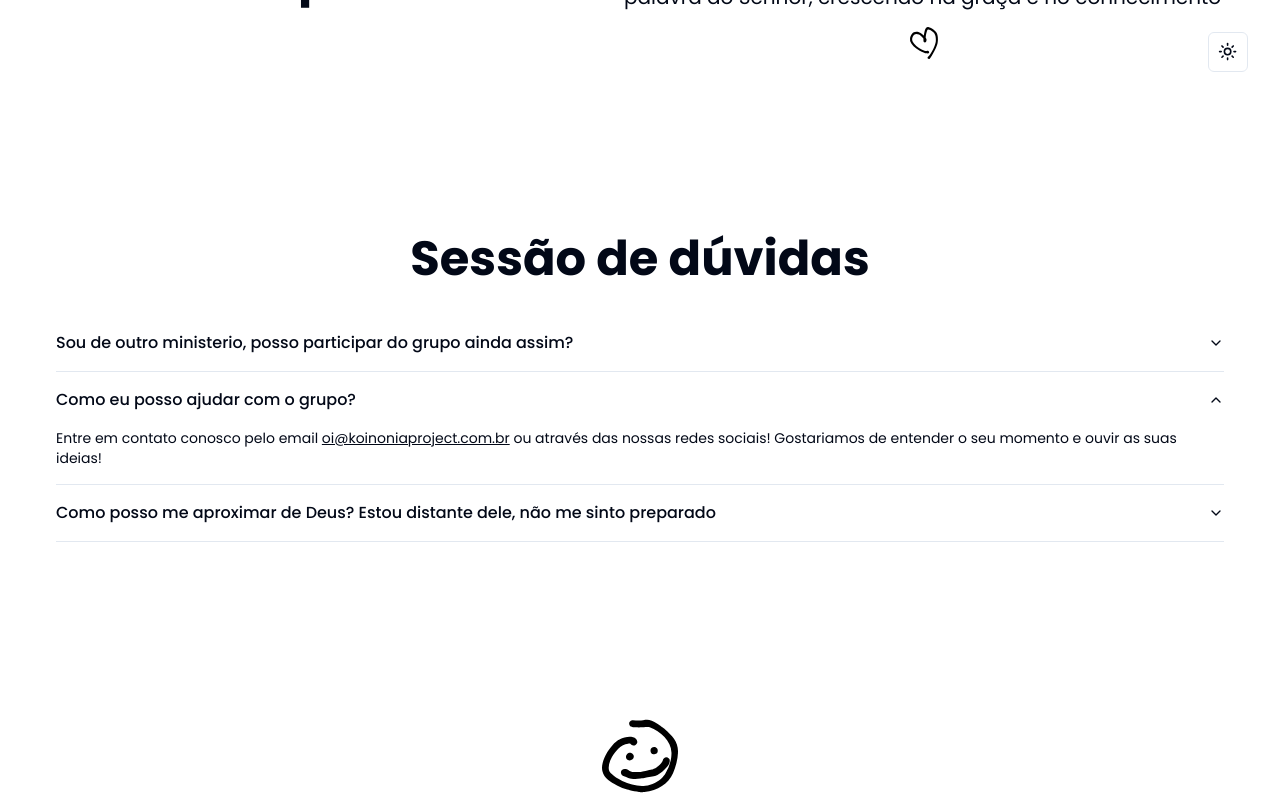
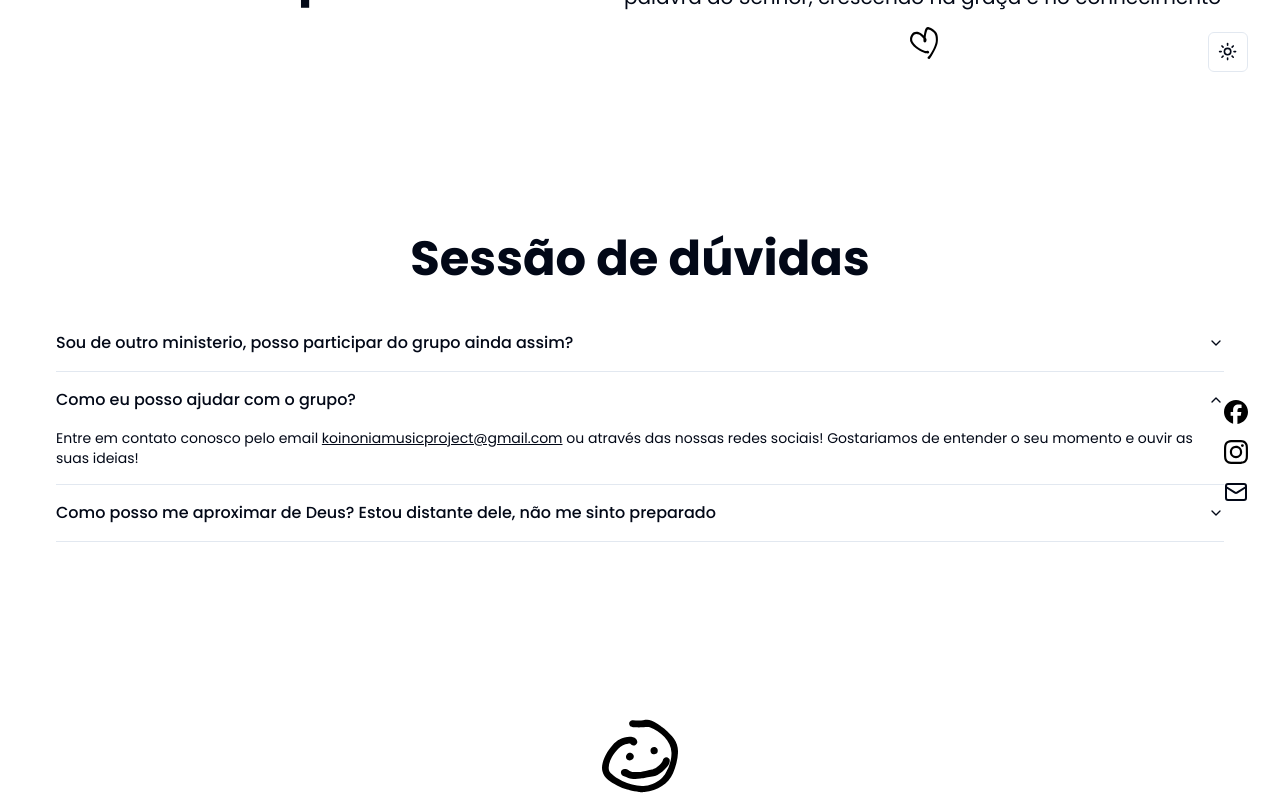
Before and after one commit to LucasTI79/koinonia, a Next.js app: page / in a window 1280 px wide. Both pictures are taken after a click on the button "Como eu posso ajudar com o grupo?". Shown: the part 1025-1825 px from the top of the page. Built offline with nearby package versions, Linux system fonts and the light colour scheme.

Commit message:
feat: link to email

```diff
--- a/src/app/page.tsx
+++ b/src/app/page.tsx
@@ -8,6 +8,7 @@ import { Cross } from "@/components/icons/Cross";
 import { Heart } from "@/components/icons/Heart";
 import { Arrow } from "@/components/icons/Arrow";
 import { Accordion, AccordionContent, AccordionItem, AccordionTrigger } from "@/components/ui/accordion";
+import { Mail } from "lucide-react";
 
 export default function Home() {
   return (
@@ -58,50 +59,17 @@ export default function Home() {
           <AccordionItem value="item-1">
             <AccordionTrigger>Como eu posso ajudar com o grupo?</AccordionTrigger>
             <AccordionContent>
-              Entre em contato conosco pelo email <a className="pointer underline" href="mailto:oi@koinoniaproject.com.br?subject=Quero conhecer mais o Koinonia" target="_blank">oi@koinoniaproject.com.br</a> ou através das nossas redes sociais! Gostariamos de entender o seu momento e ouvir as suas ideias!
+              Entre em contato conosco pelo email <a className="pointer underline" href="mailto:koinoniamusicproject@gmail.com?subject=Quero conhecer mais o Koinonia" target="_blank">koinoniamusicproject@gmail.com</a> ou através das nossas redes sociais! Gostariamos de entender o seu momento e ouvir as suas ideias!
             </AccordionContent>
           </AccordionItem>
           <AccordionItem value="item-3">
             <AccordionTrigger>Como posso me aproximar de Deus? Estou distante dele, não me sinto preparado</AccordionTrigger>
             <AccordionContent>
-              Todos passamos por altos e baixos! O foco do grupo é a <strong><abbr title="Comunhão em grego">Koinonia</abbr></strong> entre os irmãos, venha como você está e juntos vamos crescer na graça e no conhecimento.
+            Todos passamos por altos e baixos! E por isso o <abbr title="Comunhão em grego">Koinonia</abbr> surgiu, para que juntos venhamos crescer na graça e no conhecimento. Deus te escolheu e é Ele quem irá te capacitar (2ª Coríntios 1:21-22)
             </AccordionContent>
           </AccordionItem>
         </Accordion>
       </section>
-      {/* <section className="pt-40 flex flex-col gap-8 max-w-[1200px] justify-center items-center mx-auto p-4">
-        <div className="w-full flex justify-between items-center">
-          <div className="flex items-center justify-start gap-16">
-            <span>20/07/2024</span>
-            <span>Ensaio Koinonia</span>
-          </div>
-          <MoveRight size={32} />
-        </div>
-        <Separator />
-        <div className="w-full flex justify-between items-center">
-          <div className="flex items-center justify-start gap-16">
-            <span>03/07/2024</span>
-            <span>Ensaio Koinonia</span>
-          </div>
-          <MoveRight size={32} />
-        </div>
-        <Separator />
-        <div className="w-full flex justify-between items-center">
-          <div className="flex items-center justify-start gap-16">
-            <span>17/08/2024</span>
-            <span>Ensaio Koinonia</span>
-          </div>
-          <MoveRight size={32} />
-        </div>
-        <Separator />
-        <div className="w-full flex justify-between items-center">
-          <div className="flex items-center justify-start gap-16">
-            <span>31/08/2024</span>
-            <span>Ensaio Koinonia</span>
-          </div>
-          <MoveRight size={32} />
-        </div>
-      </section> */}
 
       <section id='contact' className="pt-40 flex flex-col gap-8 max-w-[1200px] justify-center items-center mx-auto p-4">
         <Smile width={76} height={76} />
@@ -114,7 +82,7 @@ export default function Home() {
           <p>Entre em nossa viagem divina! Conecte-se conosco nas redes sociais, receba as últimas atualizações sobre nossos eventos e faça parte dessa jornada hipnotizante.</p>
         </article>
         <Button asChild>
-           <a href="mailto:oi@koinoniaproject.com.br?subject=Quero conhecer mais o Koinonia" target="_blank">Quero conhecer mais</a>
+          <a href="mailto:koinoniamusicproject@gmail.com?subject=Quero conhecer mais o Koinonia" target="_blank">Quero conhecer mais</a>
         </Button>
       </section>
 
@@ -128,15 +96,27 @@ export default function Home() {
             <a className="" href="https://www.instagram.com/koinoniamusicproject" target="_blank">
               <Instagram className="dark:fill-white fill-black" width={24} height={24} />
             </a>
-            {/* <a className="" href="https://www.instagram.com/koinoniamusicproject" target="_blank">
-                <Koinonia className="dark:fill-white fill-black" width={24} height={24} />
-              </a> */}
+            <a href="mailto:koinoniamusicproject@gmail.com?subject=Quero conhecer mais o Koinonia" target="_blank">
+              <Mail size={24} />
+            </a>
           </div>
         </div>
       </footer>
 
       <div className="fixed top-8 right-8">
         <ModeToggle />
+      </div>
+
+      <div className="fixed right-8 top-1/2 bottom-1/2 flex flex-col gap-4 bg-white dark:bg-black h-max">
+        <a href="https://www.facebook.com/profile.php?id=61560759413266" target="_blank">
+          <Facebook className="dark:fill-white fill-black" width={24} height={24} />
+        </a>
+        <a href="https://www.instagram.com/koinoniamusicproject" target="_blank">
+          <Instagram className="dark:fill-white fill-black" width={24} height={24} />
+        </a>
+        <a href="mailto:koinoniamusicproject@gmail.com?subject=Quero conhecer mais o Koinonia" target="_blank">
+          <Mail size={24} />
+        </a>
       </div>
       {/* <Popover >
         <PopoverTrigger asChild className="fixed top-8 right-8"> <Settings size={32} />
```
